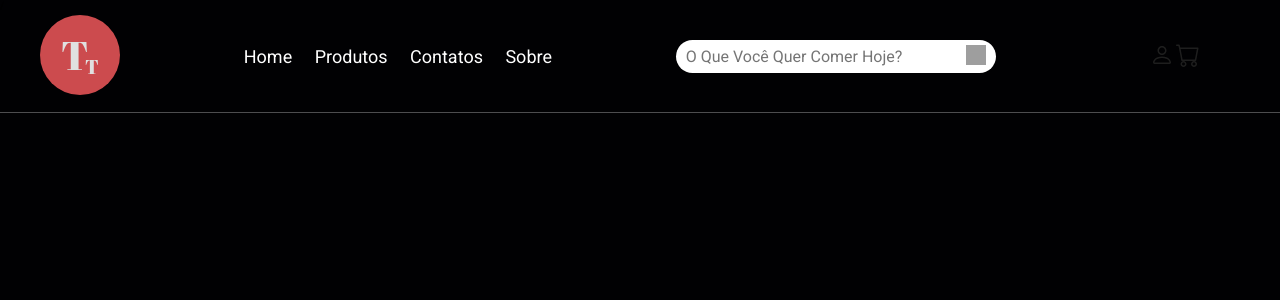
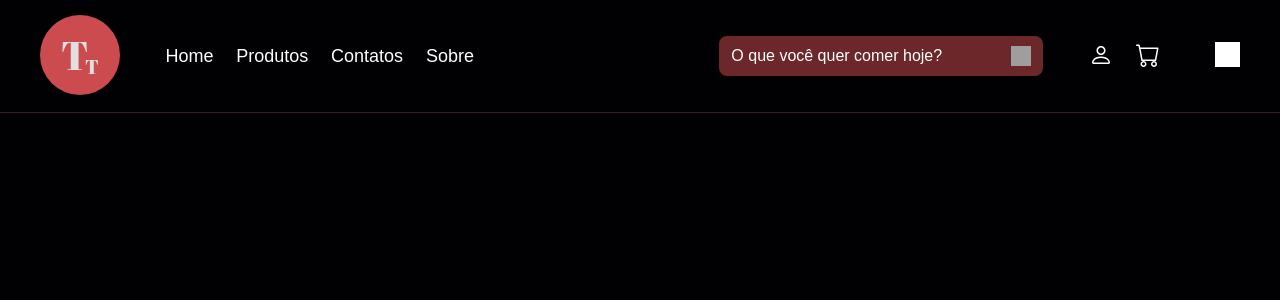
Before and after one commit to Medmaya/tastytrail_projeto, a Flask app: page / in a window 1280 px wide. Shown: the top 300 px of the page. Run offline with Flask 3, Linux system fonts and the light colour scheme; some web fonts are replaced; grey boxes are pictures that could not be loaded.

Commit message:
atualizações no layout do header

```diff
--- a/static/style.css
+++ b/static/style.css
@@ -1,11 +1,20 @@
 :root {
-    --main-color:#CC4B4E;
-    --black:#13131a;
-    --bg:#010103;
-    --border: 0.1rem solid rgba(255,255,255,0.3);
-    --letter:#fff;
-    --grey:rgba(255,255,255,0.3);
+  --main-color: #CC4B4E;
+  --bg: #010103;
+  --border: 0.1rem solid rgba(186, 107, 107, 0.3);
+  --letter: #fff;
+  --second-color: #cc4b4d86;
+  --grey: rgba(255, 255, 255, 0.3);
   font-size: 10px;
+}
+
+.whitemode {
+  --bg-claro: #fff;
+  --text: #000000;
+  --main-color: #cc4b4e;
+  --second-color: rgba(204, 75, 77, 0.15);
+  --grey: rgba(0, 0, 0, 0.2);
+  --border: 0.1rem solid rgba(0, 0, 0, 0.1);
 }
 
 * {
@@ -15,8 +24,10 @@
   border: none;
   text-decoration: none;
   text-transform: capitalize;
-    transition: 0.2s linear;
-    font-family: "Roboto", sans-serif;
+  transition: all 0.2s linear;
+  font-family: "poppins", sans-serif;
+  font-weight: 200;
+  font-style: normal;
 }
 
 body {
@@ -24,9 +35,9 @@ body {
 }
 
 section {
-    padding: rem 2rem;
-    margin: 0 auto;
-    max-width: 1200px;
+  padding: 1rem 2rem;
+  margin: auto;
+  max-width: 120rem;
 }
 
 .header {
@@ -56,42 +67,71 @@ section {
   color: var(--main-color);
   border-bottom: 0.1rem solid var(--main-color);
   padding-bottom: 0.5rem;
-    font-size: 2rem ;
+  font-size: 2rem;
 }
 
 .searchbox {
   display: flex;
   align-items: center;
-  background-color: var(--grey);
-  border-radius: 25px;
-  padding: 5px 10px;
+  border: 1rem;
+  background-color: var(--second-color);
+  border-radius: 0.8rem;
+  padding: 1rem 1.2rem;
   width: 300px;
-}
-
-.searchbox {
-  display: flex;
-  align-items: center;
-  background-color: white;
-  border-radius: 25px;
-  padding: 5px 10px;
-  width: 300px;
+  margin-left: 20rem;
 }
 
 .searchbox input {
+  text-transform: none;
+  color: var(--letter);
   border: none;
   outline: none;
   flex: 1;
-  font-size: 16px;
+  font-size: 1.6rem;
+  background-color: transparent;
+}
+
+.searchbox input::placeholder {
+  color: var(--letter);
+  font-weight: 400;
 }
 
 .searchbox button {
   border: none;
-  background: none;
+  background: transparent;
   cursor: pointer;
+  display: flex;
+  align-items: center;
+  justify-content: center;
 }
 
-.icons {
-    margin: 1rem;
+.icons img {
   cursor: pointer;
-    padding: 1rem 3rem;
+  padding: 0.5rem 1rem;
+  filter: brightness(0) invert(1);
+  transition: all 0.2 linear;
 }
+
+.icons img:hover {
+  width: 25px;
+  height: 25px;
+  transform: scale(1.2);
+}
+
+#theme-toggle {
+  background: none;
+  border: none;
+  cursor: pointer;
+  margin-left: 1rem;
+}
+
+#theme-toggle img {
+  filter: brightness(0) invert(1);
+  width: 25px;
+  height: 25px;
+  transition: all 0.3s linear;
+}
+
+.whitemode #theme-toggle img {
+  filter: brightness(0) invert(0);
+}
--- a/templates/index.html
+++ b/templates/index.html
@@ -5,10 +5,7 @@
     <meta charset="UTF-8">
     <meta name="viewport" content="width=device-width, initial-scale=1.0">
     <link rel="stylesheet" href="../static/style.css">
-    <link rel="preconnect" href="https://fonts.googleapis.com">
-    <link
-        href="https://fonts.googleapis.com/css2?family=Inter:ital,opsz,wght@0,14..32,100..900;1,14..32,100..900&family=Roboto:ital,wght@0,100..900;1,100..900&display=swap"
-        rel="stylesheet">
+    <link rel="stylesheet" href="https://use.typekit.net/xet6ahk.css">
     <title>TASTY TRAIL</title>
 </head>
 
@@ -37,6 +34,10 @@
                 <img src="../img/Person.svg" alt="person">
                 <img src="../img/Cart.svg" alt="Cart">
             </div>
+
+            <button id="theme-toggle">
+                <img width="60" height="60" src="https://img.icons8.com/ios/60/sun--v1.png" alt="sun--v1"/>
+            </button>
         </section>
     </header>
 </body>
```
Lines whose indentation alone changed are shown as unchanged.
